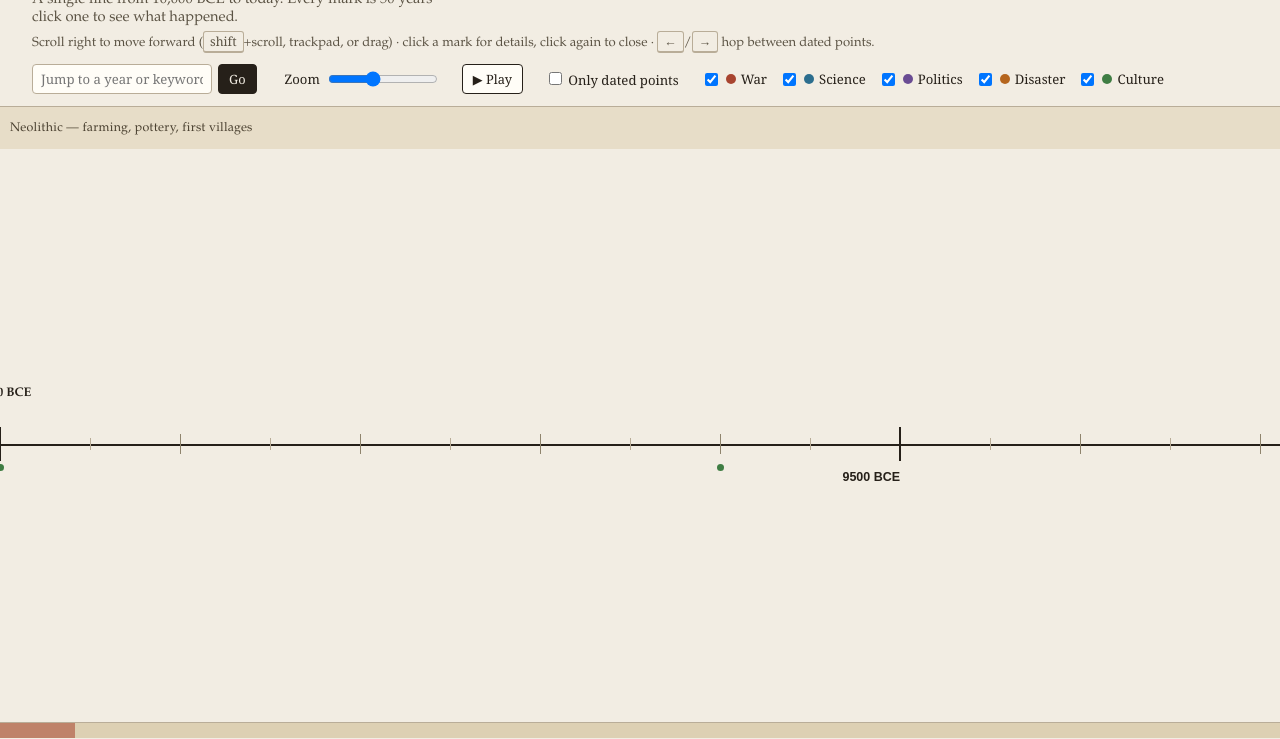
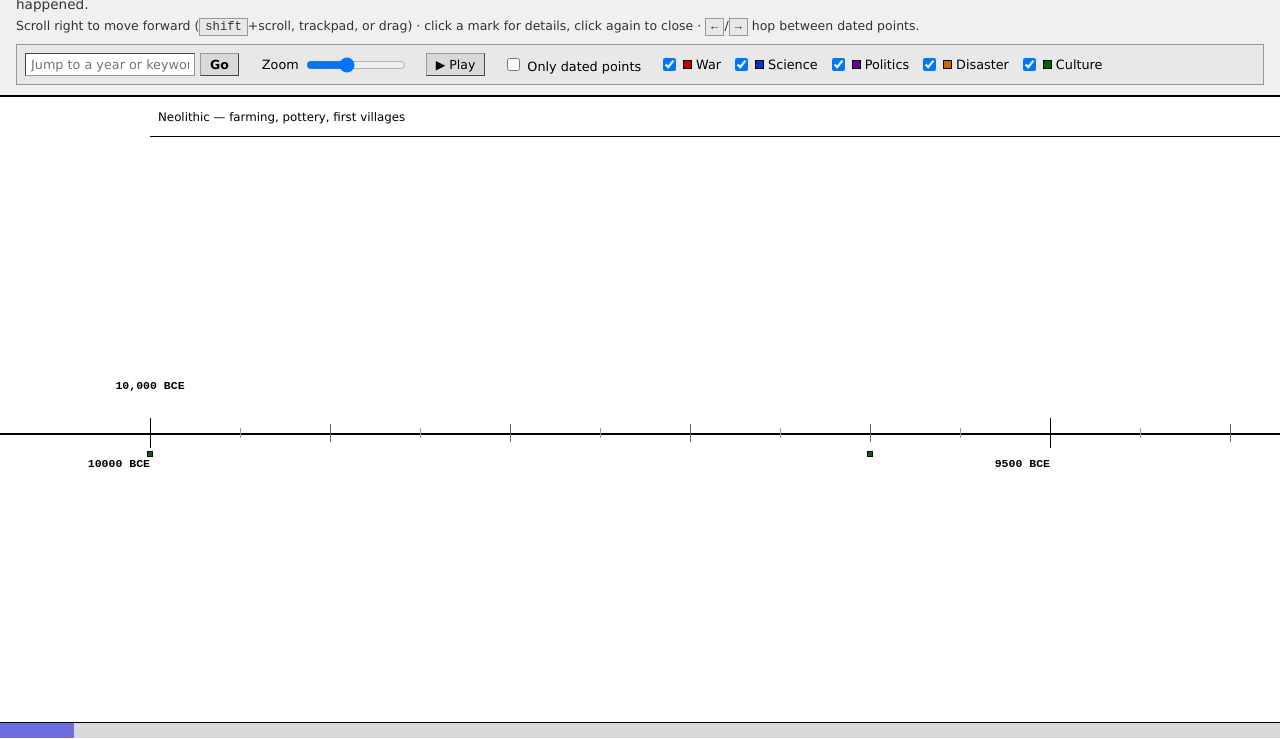
Before and after one commit to KrishnaTejaPeddi/timeline, a plain HTML site: page index.html in a window 1280 px wide. Shown: the part 62-801 px from the top of the page. Drawn offline with Linux system fonts and the light colour scheme.

Commit message:
Update index.html

```diff
--- a/index.html
+++ b/index.html
@@ -6,20 +6,20 @@
 <title>12,000 Years — A Scrolling Timeline</title>
 <style>
   :root{
-    --bg: #f2ede3;
-    --ink: #262019;
-    --line: #262019;
-    --rule: #b9ad98;
-    --accent: #a8442f;
-    --band-a: #e7ddc8;
-    --band-b: #ddd0b3;
-    --popup-bg: #fffdf7;
+    --bg: #ffffff;
+    --ink: #000000;
+    --line: #000000;
+    --rule: #999999;
+    --accent: #0000ee;
+    --band-a: #ffffff;
+    --band-b: #eeeeee;
+    --popup-bg: #ffffcc;
 
-    --cat-war: #a8442f;
-    --cat-science: #2c6e8e;
-    --cat-politics: #6a4c93;
-    --cat-disaster: #b5651d;
-    --cat-culture: #3f7d43;
+    --cat-war: #cc0000;
+    --cat-science: #0033cc;
+    --cat-politics: #660099;
+    --cat-disaster: #cc6600;
+    --cat-culture: #006600;
   }
   *{ box-sizing: border-box; }
   html, body{
@@ -27,37 +27,37 @@
     padding:0;
     background: var(--bg);
     color: var(--ink);
-    font-family: 'Iowan Old Style', 'Palatino Linotype', Georgia, serif;
+    font-family: Verdana, Arial, Helvetica, sans-serif;
     height:100%;
   }
   header{
-    padding: 20px 32px 12px;
-    border-bottom: 1px solid var(--rule);
+    padding: 12px 16px 10px;
+    border-bottom: 2px solid var(--ink);
+    background: #f0f0f0;
   }
   h1{
     margin:0 0 4px;
-    font-size: 1.5rem;
-    font-weight: 600;
-    letter-spacing: 0.01em;
+    font-size: 1.4rem;
+    font-weight: bold;
+    font-family: "Times New Roman", Times, serif;
   }
   p.sub{
     margin:0;
-    font-size: 0.92rem;
-    color: #5b5344;
-    max-width: 60ch;
+    font-size: 0.85rem;
+    color: #333333;
+    max-width: 70ch;
   }
   .hint{
-    font-size: 0.82rem;
-    color: #5b5344;
-    margin: 6px 0 12px;
+    font-size: 0.78rem;
+    color: #333333;
+    margin: 6px 0 10px;
   }
   .hint kbd{
-    font-family: Georgia, serif;
-    border: 1px solid var(--rule);
-    border-bottom-width: 2px;
-    padding: 1px 6px;
-    border-radius: 3px;
-    font-size: 0.78rem;
+    font-family: monospace;
+    border: 1px solid #999999;
+    background: #e8e8e8;
+    padding: 1px 5px;
+    font-size: 0.76rem;
   }
 
   /* ---- controls bar ---- */
@@ -65,64 +65,66 @@
     display: flex;
     flex-wrap: wrap;
     align-items: center;
-    gap: 14px 22px;
-    font-family: Georgia, serif;
-    font-size: 0.82rem;
+    gap: 10px 18px;
+    font-family: Verdana, Arial, sans-serif;
+    font-size: 0.8rem;
+    background: #e8e8e8;
+    border: 1px solid #999999;
+    padding: 8px;
   }
   .controls .group{
     display: flex;
     align-items: center;
-    gap: 6px;
+    gap: 5px;
   }
   .controls input[type="text"]{
-    font-family: Georgia, serif;
-    font-size: 0.82rem;
-    padding: 5px 8px;
-    border: 1px solid var(--rule);
-    border-radius: 4px;
-    background: #fffdf7;
+    font-family: Verdana, Arial, sans-serif;
+    font-size: 0.8rem;
+    padding: 3px 5px;
+    border: 1px inset #999999;
+    background: #ffffff;
     color: var(--ink);
-    width: 180px;
+    width: 170px;
   }
   .controls button{
-    font-family: Georgia, serif;
-    font-size: 0.8rem;
-    padding: 5px 10px;
-    border: 1px solid var(--ink);
-    border-radius: 4px;
-    background: #fffdf7;
+    font-family: Verdana, Arial, sans-serif;
+    font-size: 0.78rem;
+    padding: 3px 9px;
+    border: 1px outset #999999;
+    background: #d9d9d9;
     color: var(--ink);
     cursor: pointer;
   }
-  .controls button:hover{ background: var(--band-a); }
+  .controls button:hover{ background: #c9c9c9; }
+  .controls button:active{ border-style: inset; }
   .controls button.primary{
-    background: var(--ink);
-    color: var(--bg);
+    background: #d9d9d9;
+    color: var(--ink);
+    font-weight: bold;
   }
-  .controls button.primary:hover{ opacity: 0.85; }
   #searchMsg{
-    font-size: 0.76rem;
-    color: var(--accent);
+    font-size: 0.74rem;
+    color: var(--cat-war);
     font-style: italic;
   }
-  .controls input[type="range"]{ width: 110px; }
+  .controls input[type="range"]{ width: 100px; }
   .legend{
     display: flex;
     align-items: center;
-    gap: 12px;
+    gap: 10px;
     flex-wrap: wrap;
   }
   .legend label{
     display: flex;
     align-items: center;
-    gap: 5px;
+    gap: 4px;
     cursor: pointer;
     white-space: nowrap;
   }
   .swatch{
-    width: 10px;
-    height: 10px;
-    border-radius: 50%;
+    width: 9px;
+    height: 9px;
+    border: 1px solid #000000;
     display: inline-block;
   }
   .swatch.war{ background: var(--cat-war); }
@@ -138,6 +140,7 @@
     width: 100%;
     height: calc(100vh - 168px);
     position: relative;
+    background: #ffffff;
   }
 
   #track{
@@ -149,7 +152,7 @@
 
   .eras{
     position: relative;
-    height: 42px;
+    height: 40px;
     flex: 0 0 auto;
     display: flex;
   }
@@ -157,16 +160,16 @@
     height: 100%;
     display:flex;
     align-items:center;
-    padding-left: 10px;
-    font-size: 0.78rem;
-    letter-spacing: 0.02em;
-    color: #4a4030;
+    padding-left: 8px;
+    font-size: 0.74rem;
+    color: #000000;
     white-space: nowrap;
-    border-right: 1px solid var(--rule);
+    border-right: 1px solid #000000;
+    border-bottom: 1px solid #000000;
   }
   .era span{
     position: sticky;
-    left: 10px;
+    left: 8px;
   }
 
   .spine-wrap{
@@ -202,8 +205,8 @@
     background: var(--accent);
   }
   .increment:focus-visible{
-    outline: 2px solid var(--accent);
-    outline-offset: -2px;
+    outline: 1px dotted #000000;
+    outline-offset: -1px;
   }
   .increment.active .tick{
     background: var(--accent);
@@ -223,17 +226,17 @@
     background: var(--rule);
     pointer-events: none;
   }
-  .tick.minor{ height: 12px; margin-top: -6px; }
-  .tick.mid{ height: 20px; margin-top: -10px; background: #8f846d; }
-  .tick.major{ height: 34px; margin-top: -17px; background: var(--ink); width: 1.5px; }
+  .tick.minor{ height: 10px; margin-top: -5px; }
+  .tick.mid{ height: 18px; margin-top: -9px; background: #666666; }
+  .tick.major{ height: 30px; margin-top: -15px; background: var(--ink); width: 1px; }
 
   .info-dot{
     position: absolute;
     top: 50%;
-    margin-top: 20px;
-    width: 7px;
-    height: 7px;
-    border-radius: 50%;
+    margin-top: 18px;
+    width: 6px;
+    height: 6px;
+    border: 1px solid #000000;
     background: var(--accent);
     pointer-events: none;
   }
@@ -241,10 +244,11 @@
   .label{
     position: absolute;
     top: 50%;
-    margin-top: 26px;
+    margin-top: 24px;
     transform: translateX(-50%);
-    font-size: 0.78rem;
-    font-weight: 700;
+    font-size: 0.72rem;
+    font-weight: bold;
+    font-family: monospace;
     color: var(--ink);
     white-space: nowrap;
     pointer-events: none;
@@ -253,10 +257,11 @@
   .start-flag, .now-flag-label{
     position: absolute;
     top: 50%;
-    margin-top: -58px;
+    margin-top: -54px;
     transform: translateX(-50%);
-    font-size: 0.78rem;
-    font-weight: 700;
+    font-size: 0.72rem;
+    font-weight: bold;
+    font-family: monospace;
     white-space: nowrap;
     pointer-events: none;
   }
@@ -264,26 +269,25 @@
   .popup{
     position: absolute;
     top: 50%;
-    margin-top: -22px;
+    margin-top: -18px;
     transform: translate(-50%, -100%);
     background: var(--popup-bg);
-    border: 1.5px solid var(--ink);
-    border-radius: 4px;
-    padding: 10px 12px;
-    min-width: 180px;
-    max-width: 260px;
-    box-shadow: 3px 3px 0 rgba(38,32,25,0.15);
+    border: 2px solid #000000;
+    padding: 8px 10px;
+    min-width: 170px;
+    max-width: 250px;
     z-index: 20;
-    font-size: 0.82rem;
-    line-height: 1.35;
+    font-size: 0.8rem;
+    line-height: 1.3;
   }
   .popup .popup-year{
-    font-weight: 700;
+    font-weight: bold;
     margin-bottom: 4px;
     display: block;
+    text-decoration: underline;
   }
   .popup .popup-empty{
-    color: #7a7160;
+    color: #555555;
     font-style: italic;
   }
   .popup .popup-event{
@@ -293,33 +297,8 @@
     align-items: flex-start;
   }
   .popup .popup-event .swatch{
-    margin-top: 5px;
+    margin-top: 4px;
     flex: 0 0 auto;
-  }
-  .popup::after{
-    content: "";
-    position: absolute;
-    bottom: -8px;
-    left: 50%;
-    transform: translateX(-50%);
-    width: 0;
-    height: 0;
-    border-left: 7px solid transparent;
-    border-right: 7px solid transparent;
-    border-top: 8px solid var(--ink);
-  }
-  .popup::before{
-    content: "";
-    position: absolute;
-    bottom: -5.5px;
-    left: 50%;
-    transform: translateX(-50%);
-    width: 0;
-    height: 0;
-    border-left: 6px solid transparent;
-    border-right: 6px solid transparent;
-    border-top: 7px solid var(--popup-bg);
-    z-index: 1;
   }
 
   /* ---- minimap ---- */
@@ -329,8 +308,8 @@
     right: 0;
     bottom: 0;
     height: 16px;
-    background: var(--band-b);
-    border-top: 1px solid var(--rule);
+    background: #d9d9d9;
+    border-top: 1px solid #000000;
     cursor: pointer;
     z-index: 30;
   }
@@ -339,10 +318,11 @@
     top: 0;
     bottom: 0;
     background: var(--accent);
-    opacity: 0.55;
+    opacity: 0.5;
     pointer-events: none;
   }
 </style>
+
 </head>
 <body>
 
@@ -394,6 +374,7 @@
   const CURRENT_YEAR = 2026;
   const STEP = 50;             // years per increment
   let PX_PER_STEP = 90;        // pixels between increments (adjustable via zoom)
+  const PAD_LEFT = 150;        // fixed breathing room so the 10,000 BCE tick isn't clipped by the scroller's left edge
   const MAJOR_EVERY = 10;      // every 10th increment (500 yrs) gets a permanent label
   const MID_EVERY = 2;         // every 2nd increment (100 yrs) gets a mid-size tick
 
@@ -649,7 +630,7 @@
     return START_YEAR + i * STEP;
   }
   function stepToX(i){
-    return i * PX_PER_STEP;
+    return PAD_LEFT + i * PX_PER_STEP;
   }
   function yearToStepIdx(y){
     return Math.round((y - START_YEAR) / STEP);
@@ -756,23 +737,24 @@
 
   // ---- relayout (used on zoom change) ----
   function relayout(){
-    const totalWidth = totalSteps * PX_PER_STEP + 200;
+    const totalWidth = totalSteps * PX_PER_STEP + PAD_LEFT + 200;
     track.style.width = totalWidth + "px";
 
     incrementEls.forEach((btn, i) => {
-      btn.style.left = (i * PX_PER_STEP) + "px";
+      btn.style.left = (PAD_LEFT + i * PX_PER_STEP) + "px";
       btn.style.width = PX_PER_STEP + "px";
     });
     eraDivs.forEach(o => {
       o.div.style.width = ((o.endIdx - o.startIdx) * PX_PER_STEP) + "px";
     });
+    erasRow.style.paddingLeft = PAD_LEFT + "px";
 
-    const todayX = todayIdx * PX_PER_STEP;
+    const todayX = PAD_LEFT + todayIdx * PX_PER_STEP;
     todayBtn.style.left = todayX + "px";
     todayBtn.style.width = PX_PER_STEP + "px";
     todayLabel.style.left = todayX + "px";
     todayLabel.style.transform = "translateX(-50%)";
-    startFlag.style.left = "0px";
+    startFlag.style.left = PAD_LEFT + "px";
 
     closePopup();
     updateMinimap();
@@ -905,7 +887,7 @@
   scroller.addEventListener('pointerdown', stopPlaying);
 
   function scrollToStepIdx(idx, openPopupToo){
-    const x = idx * PX_PER_STEP;
+    const x = PAD_LEFT + idx * PX_PER_STEP;
     scroller.scrollLeft = Math.max(0, x - scroller.clientWidth / 2);
     if (openPopupToo) openForOrphanClose(idx);
   }
@@ -977,7 +959,7 @@
     if (e.key !== 'ArrowRight' && e.key !== 'ArrowLeft') return;
 
     const allIdx = sortedEventStepIndices.concat([todayIdx]).sort((a,b) => a-b);
-    const approx = Math.round(scroller.scrollLeft / PX_PER_STEP);
+    const approx = Math.round((scroller.scrollLeft - PAD_LEFT) / PX_PER_STEP);
 
     let target;
     if (e.key === 'ArrowRight'){
```
